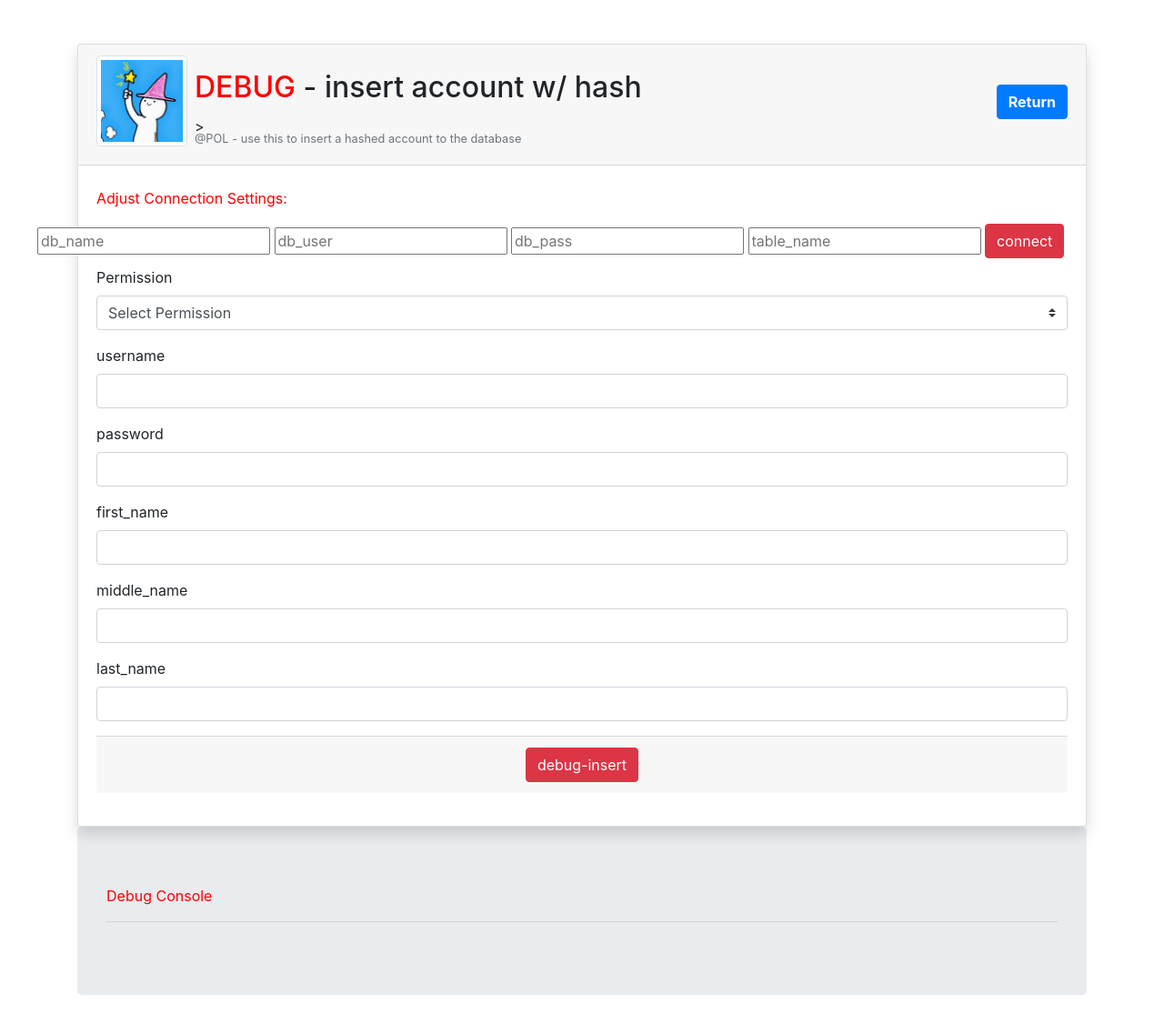
After one commit to dinogomez/eve, a PHP site: page /eve/insert-hashed-account.php in a window 1280 px wide. The commit adds this page. Shown: the whole page at 91% size. Run offline with PHP 8.4, Linux system fonts and the light colour scheme.

Commit message:
Added SQL and Account Inserter(In-Progress)

```diff
--- /dev/null
+++ b/eve/insert-hashed-account.php
@@ -0,0 +1,142 @@
+<!DOCTYPE html>
+<html lang="en" dir="ltr">
+  <head>
+    <meta charset="utf-8">
+    <meta name="viewport" content="width=device-width, initial-scale=1, shrink-to-fit=no">
+    <link rel="stylesheet" href="https://stackpath.bootstrapcdn.com/bootstrap/4.4.1/css/bootstrap.min.css" integrity="sha384-Vkoo8x4CGsO3+Hhxv8T/Q5PaXtkKtu6ug5TOeNV6gBiFeWPGFN9MuhOf23Q9Ifjh" crossorigin="anonymous">
+  </head>
+  <body>
+    <div class="container maindiv">
+
+      <div class="card shadow mt-5 ">
+        <div class="card-header">
+          <img src="library-resource/img/pol_thumbnail.png" alt="404" class="img-thumbnail rounded float-left mr-2" style="width:100px; height:100px;">
+
+          <div class="card-title ml-5 mt-3">
+            <h2 class="d-inline mt-5"><span style="color:red">DEBUG</span> - insert account w/ hash </h2>
+
+
+            <a class="d-inline float-right font-weight-bold btn btn-primary mt-3" href="index.php">Return</a>
+
+          </div>
+      >
+          <h6 class="card-subtitle mb-2 ml-3 text-muted small fontsub">@POL - use this to insert a hashed account to the database</h6>
+
+         </div>
+        <div class="card-body">
+          <div class="row">
+              <div class="col-sm-3">
+                <p class="mt-1" style="color:red">Adjust Connection Settings:</p>
+              </div>
+              <div class="" style="margin-left: -50px; margin-bottom: 5px;">
+                  <input type="text" name="" value="" placeholder="db_name">
+                  <input type="text" name="" value="" placeholder="db_user">
+                  <input type="text" name="" value="" placeholder="db_pass">
+                  <input type="text" name="" value="" placeholder="table_name">
+                  <input class="btn btn-danger mb-1"type="submit" name="submitdebug" value="connect">
+              </div>
+          </div
+          <form method="POST">
+            <div class="form-group">
+              <label for="formGroupExampleInput2">Permission</label>
+              <select class="custom-select" name="permission">
+                <option selected>Select Permission</option>
+                <option value="1">IT</option>
+                <option value="2">Security</option>
+                <option value="3">Event Manager</option>
+                <option value="4">Student</option>
+
+              </select>
+            </div>
+            <div class="form-group">
+            <label for="formGroupExampleInput">username</label>
+            <input type="text" class="form-control" name="username"  required >
+            </div>
+            <div class="form-group">
+            <label for="formGroupExampleInput2">password</label>
+            <input type="text" class="form-control" name="password"   required>
+            </div>
+            <div class="form-group">
+            <label for="formGroupExampleInput2">first_name</label>
+            <input type="text" class="form-control" name="fname"  required >
+            </div>
+            <div class="form-group">
+            <label for="formGroupExampleInput2">middle_name</label>
+            <input type="text" class="form-control" name="mname"  required>
+            </div>
+            <div class="form-group">
+            <label for="formGroupExampleInput2">last_name</label>
+            <input type="text" class="form-control" name="lname"  required >
+            </div>
+            <div class="card-footer mb-3 text-center">
+              <input class="btn btn-danger"type="submit" name="submitdebug" value="debug-insert">
+
+            </div>
+            </form>
+
+                </div>
+
+        </div>
+
+          <div class="jumbotron">
+            <?php
+
+
+            // $N = 1;
+            //
+            // if ($N == 1) {
+            //
+            //   $server = "localhost";
+            //   $dbuser = "gtech.dp";
+            //   $dbpass = "dp";
+            //   $dbname = "paulodb";
+            //
+            //   $conn = mysqli_connect($server, $dbuser, $dbpass, $dbname);
+            //
+            //   if (!$conn) {
+            //    die("Connection failed: " . mysqli_connect_error());
+            //   }
+            //
+            // } elseif ($N == 0) {
+            //
+            //     $server = "localhost";
+            //     $dbuser = "root";
+            //     $dbpass = "";
+            //
+            //     $dbname = "otso";
+            //
+            //     $conn = mysqli_connect($server, $dbuser, $dbpass, $dbname);
+            //
+            //     //if connection fails disconnect
+            //     if (!$conn) {
+            //      die("Connection failed: " . mysqli_connect_error());
+            //     }
+            //   }
+
+            date_default_timezone_set('Asia/Manila');
+            echo "<span style='color:red'>Debug Console</span>";
+            echo "<hr>";
+            if (isset($_POST['submitdebug'])) {
+
+              print date('h:i').": ";
+              echo $_POST['username'];
+            }
+
+
+
+             ?>
+          </div>
+
+
+
+
+
+
+      </div>
+
+     <script src="https://code.jquery.com/jquery-3.4.1.slim.min.js" integrity="sha384-J6qa4849blE2+poT4WnyKhv5vZF5SrPo0iEjwBvKU7imGFAV0wwj1yYfoRSJoZ+n" crossorigin="anonymous"></script>
+     <script src="https://cdn.jsdelivr.net/npm/popper.js@1.16.0/dist/umd/popper.min.js" integrity="sha384-Q6E9RHvbIyZFJoft+2mJbHaEWldlvI9IOYy5n3zV9zzTtmI3UksdQRVvoxMfooAo" crossorigin="anonymous"></script>
+     <script src="https://stackpath.bootstrapcdn.com/bootstrap/4.4.1/js/bootstrap.min.js" integrity="sha384-wfSDF2E50Y2D1uUdj0O3uMBJnjuUD4Ih7YwaYd1iqfktj0Uod8GCExl3Og8ifwB6" crossorigin="anonymous"></script>
+  </body>
+
+</html>
```
Also changed, not shown: eve/library-process/authenticate_token.php (+19 -17 lines), eve/library-process/login.php (+0 -9 lines), otso-pol-5-26-20.sql (added, +214 -0 lines), eve/library-resource/img/pol_thumbnail.png (added).
